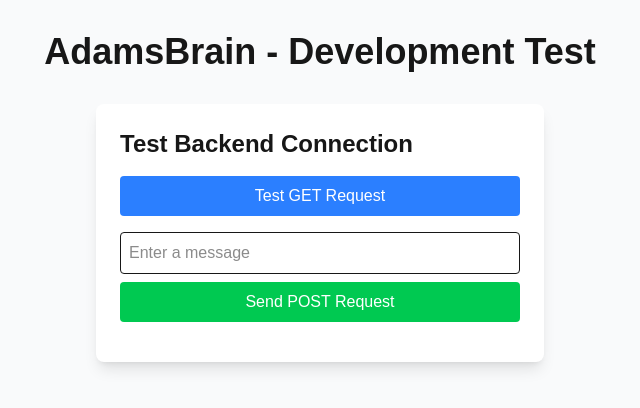
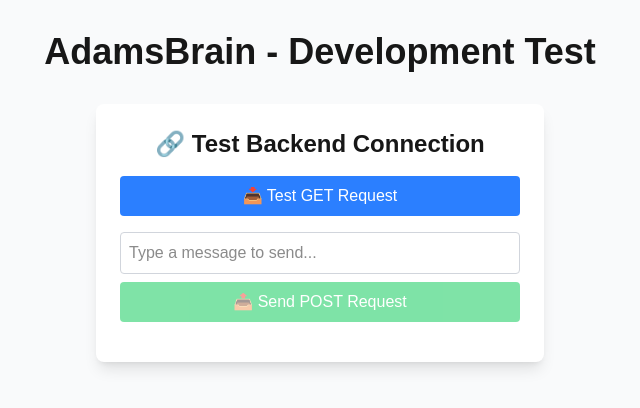
Before and after one commit to AmurdAmzer/AdamsBrain, a Next.js app in the folder frontend/: page / in a window 1280 px wide. Shown: the top 408 px of the page, without its empty margins (320-960 px from the left). Built offline with nearby package versions, Linux system fonts and the light colour scheme.

Commit message:
getting api to work

```diff
--- a/frontend/src/components/TestConnection.tsx
+++ b/frontend/src/components/TestConnection.tsx
@@ -2,72 +2,80 @@
 import { useState } from 'react'
 import axios from 'axios'
 
+interface ApiResponse {
+  message: string
+  timestamp: string
+  environment?: string
+  received?: string
+  response?: string
+}
+
 const TestConnection = () => {
-  const [message, setMessage] = useState('')
-  const [response, setResponse] = useState('')
-  const [loading, setLoading] = useState(false)
+  const [response, setResponse] = useState<string>('')
+  const [loading, setLoading] = useState<boolean>(false)
+  const [message, setMessage] = useState<string>('')
 
-  const testConnection = async () => {
+  const testGetRequest = async (): Promise<void> => {
     setLoading(true)
     try {
-      // Call your backend API
-      const result = await axios.get('http://localhost:5000/api/test')
+      const result = await axios.get<ApiResponse>('http://localhost:5000/api/test')
       setResponse(JSON.stringify(result.data, null, 2))
-    } catch (error) {
-      setResponse('Error: ' + error.message)
+    } catch (error: any) {
+      setResponse('Error: ' + (error.message || 'Unknown error'))
     }
     setLoading(false)
   }
 
-  const sendMessage = async () => {
+  const testPostRequest = async (): Promise<void> => {
+    if (!message) return
+
     setLoading(true)
     try {
-      const result = await axios.post('http://localhost:5000/api/test', {
+      const result = await axios.post<ApiResponse>('http://localhost:5000/api/test', {
         message: message
       })
       setResponse(JSON.stringify(result.data, null, 2))
-    } catch (error) {
-      setResponse('Error: ' + error.message)
+    } catch (error: any) {
+      setResponse('Error: ' + (error.message || 'Unknown error'))
     }
     setLoading(false)
   }
 
   return (
-    <div className="p-6 max-w-md mx-auto bg-white rounded-lg shadow-lg">
-      <h2 className="text-2xl font-bold mb-4">Test Backend Connection</h2>
+    <div className="max-w-md mx-auto bg-white p-6 rounded-lg shadow-lg">
+      <h2 className="text-2xl font-bold mb-4 text-center">
+        🔗 Test Backend Connection
+      </h2>
 
-      {/* Test GET request */}
       <button
-        onClick={testConnection}
+        onClick={testGetRequest}
         disabled={loading}
-        className="bg-blue-500 text-white px-4 py-2 rounded mb-4 w-full"
+        className="w-full bg-blue-500 hover:bg-blue-600 text-white py-2 px-4 rounded mb-4 disabled:opacity-50"
       >
-        {loading ? 'Testing...' : 'Test GET Request'}
+        {loading ? '⏳ Testing...' : '📥 Test GET Request'}
       </button>
 
-      {/* Test POST request */}
       <div className="mb-4">
         <input
           type="text"
           value={message}
           onChange={(e) => setMessage(e.target.value)}
-          placeholder="Enter a message"
-          className="border p-2 w-full rounded mb-2"
+          placeholder="Type a message to send..."
+          className="w-full p-2 border border-gray-300 rounded mb-2"
         />
         <button
-          onClick={sendMessage}
+          onClick={testPostRequest}
           disabled={loading || !message}
-          className="bg-green-500 text-white px-4 py-2 rounded w-full"
+          className="w-full bg-green-500 hover:bg-green-600 text-white py-2 px-4 rounded disabled:opacity-50"
         >
-          Send POST Request
+          📤 Send POST Request
         </button>
       </div>
 
-      {/* Response display */}
       {response && (
         <div className="mt-4">
-          <h3 className="font-bold">Response:</h3>
-          <pre className="bg-gray-100 p-2 rounded text-sm overflow-auto">
+          <h3 className="font-bold text-gray-700 mb-2">📋 Backend Response:</h3>
+          <pre className="bg-gray-100 p-3 rounded text-xs overflow-auto max-h-64">
             {response}
           </pre>
         </div>
```
